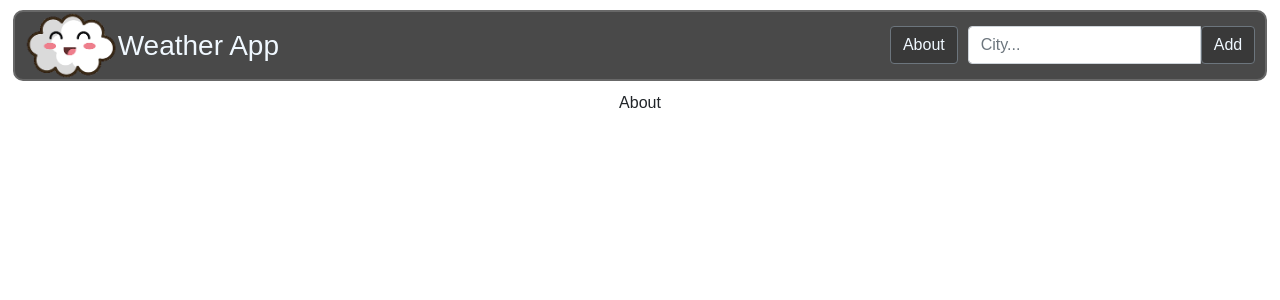
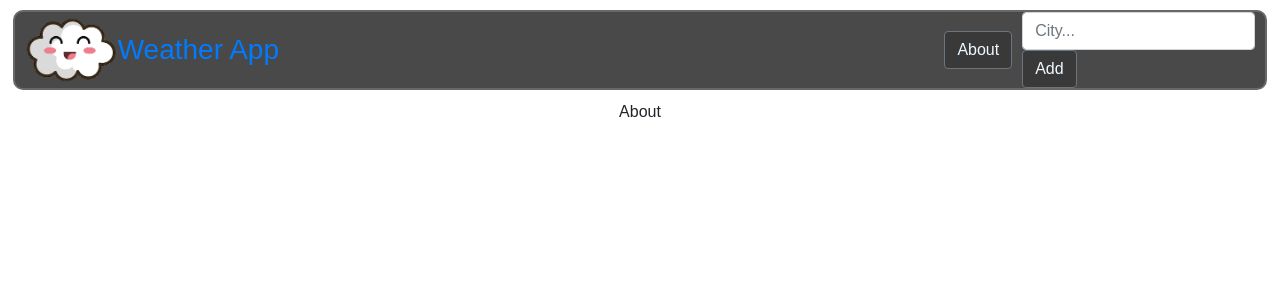
Before and after one commit to lilileiva/weather-app, a React (Create React App) app: page /about in a window 1280 px wide. Shown: the top 300 px of the page. Built offline with nearby package versions, Linux system fonts and the light colour scheme.

Commit message:
add cities

```diff
--- a/src/components/Card.jsx
+++ b/src/components/Card.jsx
@@ -1,36 +1,23 @@
 import "../styles/Card.css";
 
-export default function Card() {
+
+export default function Card({min, max, name, img, onClose, id}) {
     return (
-        // <div>
-        //     <button>X</button>
-        //     <div className="card">
-        //         <h3><a href="">Card title</a></h3>
-        //         <div className="cardContent">
-        //             <div>
-        //                 <p>Min temp</p>
-        //                 <p>Max temp</p>
-        //             </div>
-        //             <img src="" alt="weather image" />
-        //         </div>
-        //     </div>
-        // </div>
-
-        <div class="card text-dark bg-light mb-3" >
-            <div class="card-header">
-                <h4 class="card-title">City name</h4>
-                <button class="btn btn-danger">X</button>
+        <div className="card text-dark bg-light mb-3" >
+            <div className="card-header">
+                <h4 className="card-title">{name}</h4>
+                <button className="btn btn-danger" onClick={onClose}>X</button>
             </div>
             <div class="card-body">
                 <div className="temp">
-                    <p class="card-text">Min</p>
-                    <p class="card-text">temp</p>
+                    <p className="card-text">Min</p>
+                    <p className="card-text">{min}º</p>
                 </div>
                 <div className="temp">
-                    <p class="card-text">Max</p>
-                    <p class="card-text">temp</p>
+                    <p className="card-text">Max</p>
+                    <p className="card-text">{max}º</p>
                 </div>
-                <img src="" alt="weather image" />
+                <img src={"http://openweathermap.org/img/wn/"+img+"@2x.png"} alt="weather image" />
             </div>
         </div>
     );
--- a/src/components/Cards.jsx
+++ b/src/components/Cards.jsx
@@ -1,11 +1,26 @@
-// import React from "react";
-// import "../styles/Cards.css"
-// import Card from "./Card.jsx";
 
-// export default function Cards() {
-//     return (
-//         <div>
-//             Cards
-//         </div>
-//     );
-// }
+import "../styles/Cards.css"
+import Card from "./Card.jsx";
+
+
+export default function Cards({cities, onClose}) {
+    if (cities) {
+      return (
+        <div className='cards'>
+          {cities.map(c => <Card
+              key={c.id}
+              max={c.max}
+              min={c.min}
+              name={c.name}
+              img={c.img}
+              onClose={() => onClose(c.id)}
+              id={c.id}
+            /> )}
+        </div>
+      );
+    } else {
+      return(
+        <p>No cities</p>
+      );
+    }
+  }
--- a/src/components/Nav.jsx
+++ b/src/components/Nav.jsx
@@ -4,25 +4,28 @@ import HappyCloud from "../img/happycloud.png";
 import "../styles/Nav.css";
 import SearchBar from "./SearchBar.jsx";
 
-export default function Nav() {
+
+export default function Nav({onSearch}) {
     return (
-        <Link to="/">
+
             <div className="nav">
                 <div className="navContent">
-                    <div className="logo-title">
-                        <img src={HappyCloud} alt="logo" />
-                        <h3>Weather App</h3>
-                    </div>
+                    <Link to="/">
+                        <div className="logo-title">
+                            <img src={HappyCloud} alt="logo" />
+                            <h3>Weather App</h3>
+                        </div>
+                    </Link>
                     <div className="about-searchbar">
                         <Link to="/about">
                             <div className="btn-about">
-                                <button class="btn btn-outline-secondary">About</button>
+                                <button className="btn btn-outline-secondary">About</button>
                             </div>
                         </Link>
-                        <SearchBar />
+                        <SearchBar onSearch={onSearch} />
                     </div>
                 </div>
             </div>
-        </Link>
+
     );
 }
--- a/src/components/SearchBar.jsx
+++ b/src/components/SearchBar.jsx
@@ -1,16 +1,40 @@
-import React from "react";
+import React, { useState } from "react";
 import "../styles/SearchBar.css"
 
-export default function SearchBar() {
+
+export default function SearchBar({onSearch}) {
+    const [city, setCity] = useState('');
+
+    const handleInputChange = (e) => {
+        setCity(e.target.value);
+    }
     return (
-        // <div>
-        //     <input type="text" placeholder="City..."/>
-        //     <input type="submit" value="Add"/>
-        // </div>
+        <div class="input-group">
+            <form onSubmit={(e) => {
+                e.preventDefault();
+                onSearch(city);
+            }}>
+                <input
+                    type="text"
+                    placeholder="City..."
+                    className="form-control"
+                    // aria-label="Recipient's username"
+                    // aria-describedby="button-addon2"
+                    //value={city}
+                    onChange={handleInputChange}
+                />
 
-        <div class="input-group">
-            <input type="text" class="form-control" placeholder="City..." aria-label="Recipient's username" aria-describedby="button-addon2" />
-            <button class="btn btn-outline-secondary" type="button" id="button-addon2">Add</button>
+                {/* <input className="btn btn-warning" onChange={onSearch} type="submit" value="Agregar" /> */}
+
+                <button
+                    type="submit"
+                    class="btn btn-outline-secondary"
+                    id="button-addon2"
+                    onChange={onSearch}
+                >
+                    Add
+                </button>
+            </form>
         </div>
     );
 }
--- a/src/containers/App.js
+++ b/src/containers/App.js
@@ -1,21 +1,53 @@
-import React from 'react';
+import React, { useState } from 'react';
 import { Routes, Route } from "react-router-dom";
 import '../styles/App.css';
 import Nav from '../components/Nav.jsx';
 // import Footer from '../components/Footer.jsx';
 import About from '../components/About.jsx';
-// import Cards from '../components/Cards.jsx';
-import Card from '../components/Card.jsx';
+import Cards from '../components/Cards.jsx';
 
 
-function App() {
+export default function App() {
+
+  const [cities, setCities] = useState([]);
+
+  const apiKey = "371d994e710550d1f53a673a50f9c6f4";
+
+  function onSearch(city) {
+    fetch(`http://api.openweathermap.org/data/2.5/weather?q=${city}&appid=${apiKey}&units=metric`)
+      .then(r => r.json())
+      .then((props) => {
+        if(props.main !== undefined){
+          const city = {
+            min: Math.round(props.main.temp_min),
+            max: Math.round(props.main.temp_max),
+            img: props.weather[0].icon,
+            id: props.id,
+            wind: props.wind.speed,
+            temp: props.main.temp,
+            name: props.name,
+            weather: props.weather[0].main,
+            clouds: props.clouds.all,
+            latitud: props.coord.lat,
+            longitud: props.coord.lon
+          };
+          setCities(cities => [...cities, city]);
+        } else {
+          alert("City not found");
+        }
+      });
+    }
+
+    function onClose(id) {
+      setCities(cities => cities.filter(c => c.id !== id));
+    }
+
   return (
     <div className='app'>
-      <Nav />
+      <Nav onSearch={onSearch} />
       <div className='appContent'>
         <Routes>
-          {/* <Route path="/" element={<Cards />} /> */}
-          <Route path="/" element={<Card />} />
+          <Route path="/" element={<Cards cities={cities} onClose={onClose} />} />
           <Route path="/about" element={<About />} />
         </Routes>
       </div>
@@ -23,5 +55,3 @@ function App() {
     </div>
   );
 }
-
-export default App;
--- a/src/styles/Card.css
+++ b/src/styles/Card.css
@@ -15,6 +15,8 @@
     flex-direction:row;
     justify-content: space-between;
     align-items: center;
+
+    background-color: rgb(216, 216, 216);
 }
 
 .card-title {
@@ -26,6 +28,8 @@
     flex-direction:row;
     justify-content: center;
     align-items: center;
+    padding: 0;
+    background-color: rgb(216, 216, 216);
 }
 
 .card-text {
@@ -37,5 +41,5 @@
     flex-direction: column;
     justify-content: center;
     align-items: center;
-    margin: 10px;
+    margin: 15px;
 }
```
